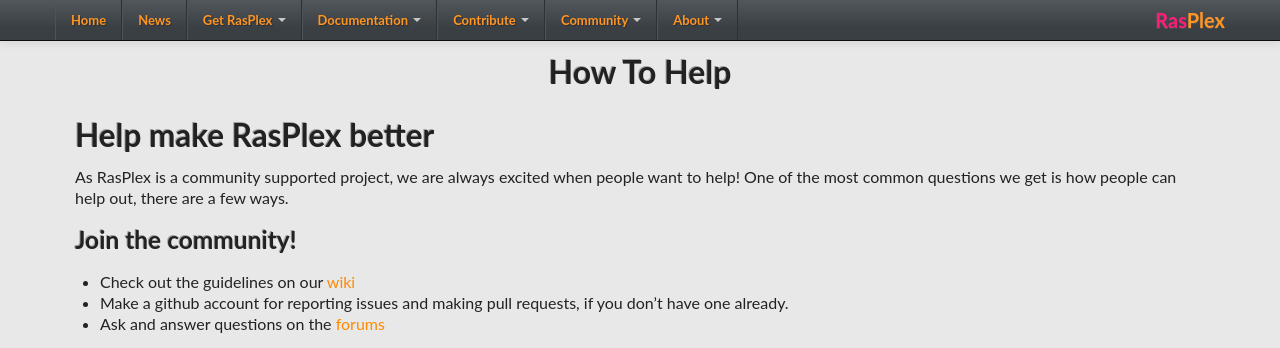
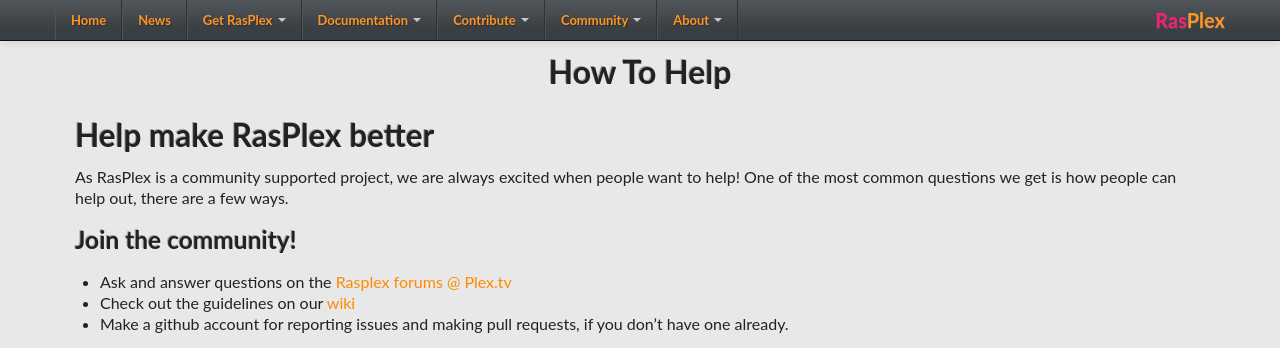
Before and after one commit to RasPlex/RasPlex.github.io, a Jekyll site: the page built from contribute/how-to-help.md, in a window 1280 px wide, cut to the strip 0-348 px from the top of the page. Built offline with Jekyll 4.4.1, drawn with Linux system fonts in a browser that asks for light colours; nearby versions of some CDN libraries.

Commit message:
rearrange order of community options - how to help

```diff
--- a/contribute/how-to-help.md
+++ b/contribute/how-to-help.md
@@ -12,6 +12,6 @@
 
 ### Join the community!
 
++ Ask and answer questions on the <a href="https://forums.plex.tv/categories/rasplex">Rasplex forums @ Plex.tv</a>
 + Check out the guidelines on our <a href="https://github.com/RasPlex/RasPlex/wiki" target="_blank">wiki</a>
 + Make a github account for reporting issues and making pull requests, if you don't have one already.
-+ Ask and answer questions on the <a href="https://forums.plex.tv/categories/rasplex"> forums</a>
```
